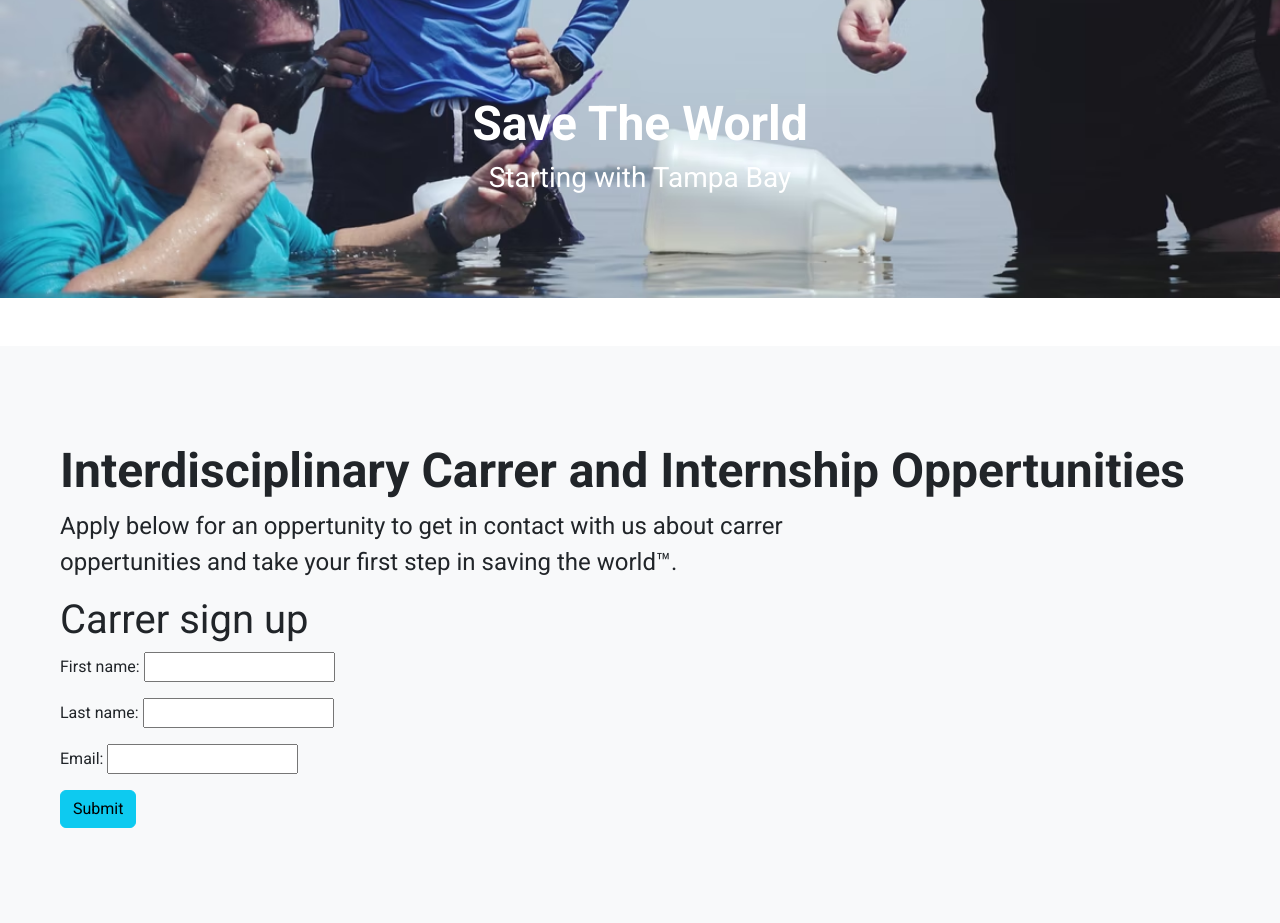
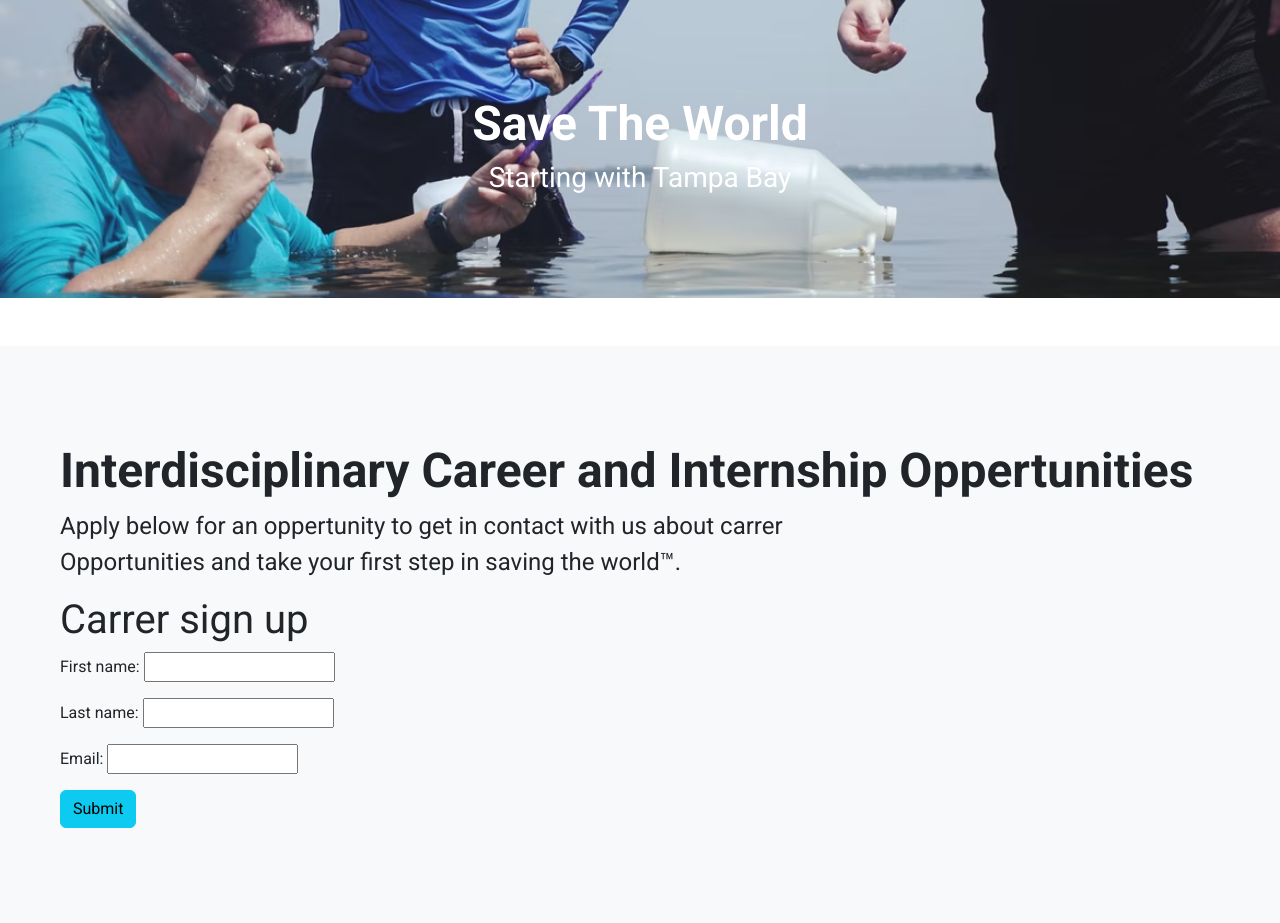
Before and after one commit to Airick73/Terra_corp, a Django app: page /basicapp/carrers/ in a window 1280 px wide. Shown: the part 121-1044 px from the top of the page. Run offline with Django 3.2, Linux system fonts and the light colour scheme.

Commit message:
Update carrers.html

```diff
--- a/terra_corp/basicapp/templates/basicapp/carrers.html
+++ b/terra_corp/basicapp/templates/basicapp/carrers.html
@@ -16,8 +16,8 @@
       </div>
       <div class="p-5 bg-light">
             <div class="container-fluid py-5 ">
-              <h1 class="display-5 fw-bold">Interdisciplinary Carrer and Internship Oppertunities</h1>
-              <p class="col-md-8 fs-4">Apply below for an oppertunity to get in contact with us about carrer oppertunities and take your first step in saving the world™. </p>
+              <h1 class="display-5 fw-bold">Interdisciplinary Career and Internship Oppertunities</h1>
+              <p class="col-md-8 fs-4">Apply below for an oppertunity to get in contact with us about carrer Opportunities and take your first step in saving the world™. </p>
                 <h1>Carrer sign up</h1>
                 <form method="POST">
                   {{form.as_p}}
```
